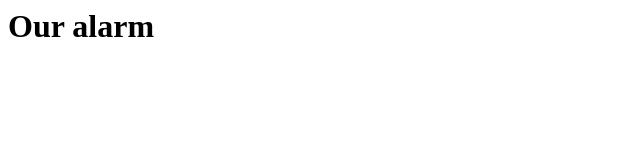
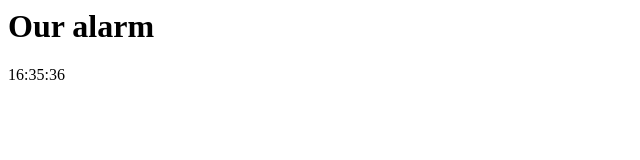
Before and after one commit to AntoninS/TP2JS, a plain HTML site: page index.html in a window 1280 px wide. Shown: the full height of the page, 0-640 px from the left. Drawn offline with Linux system fonts and the light colour scheme.

Commit message:
Add fonctionnal clock

```diff
--- a/index.html
+++ b/index.html
@@ -11,5 +11,6 @@
 		</header>
 		<h2 id="clock"></h2>
 
+		<div id="txt"></div>
 	</body>
 </html>
--- a/script.js
+++ b/script.js
@@ -0,0 +1,17 @@
+window.addEventListener("load",startTime);
+
+function startTime() {
+    var today = new Date();
+    var h = today.getHours();
+    var m = today.getMinutes();
+    var s = today.getSeconds();
+    m = checkTime(m);
+    s = checkTime(s);
+    document.getElementById('txt').innerHTML =
+    h + ":" + m + ":" + s;
+    var t = setTimeout(startTime, 500);
+}
+function checkTime(i) {
+    if (i < 10) {i = "0" + i};  // add zero in front of numbers < 10
+    return i;
+}
```
